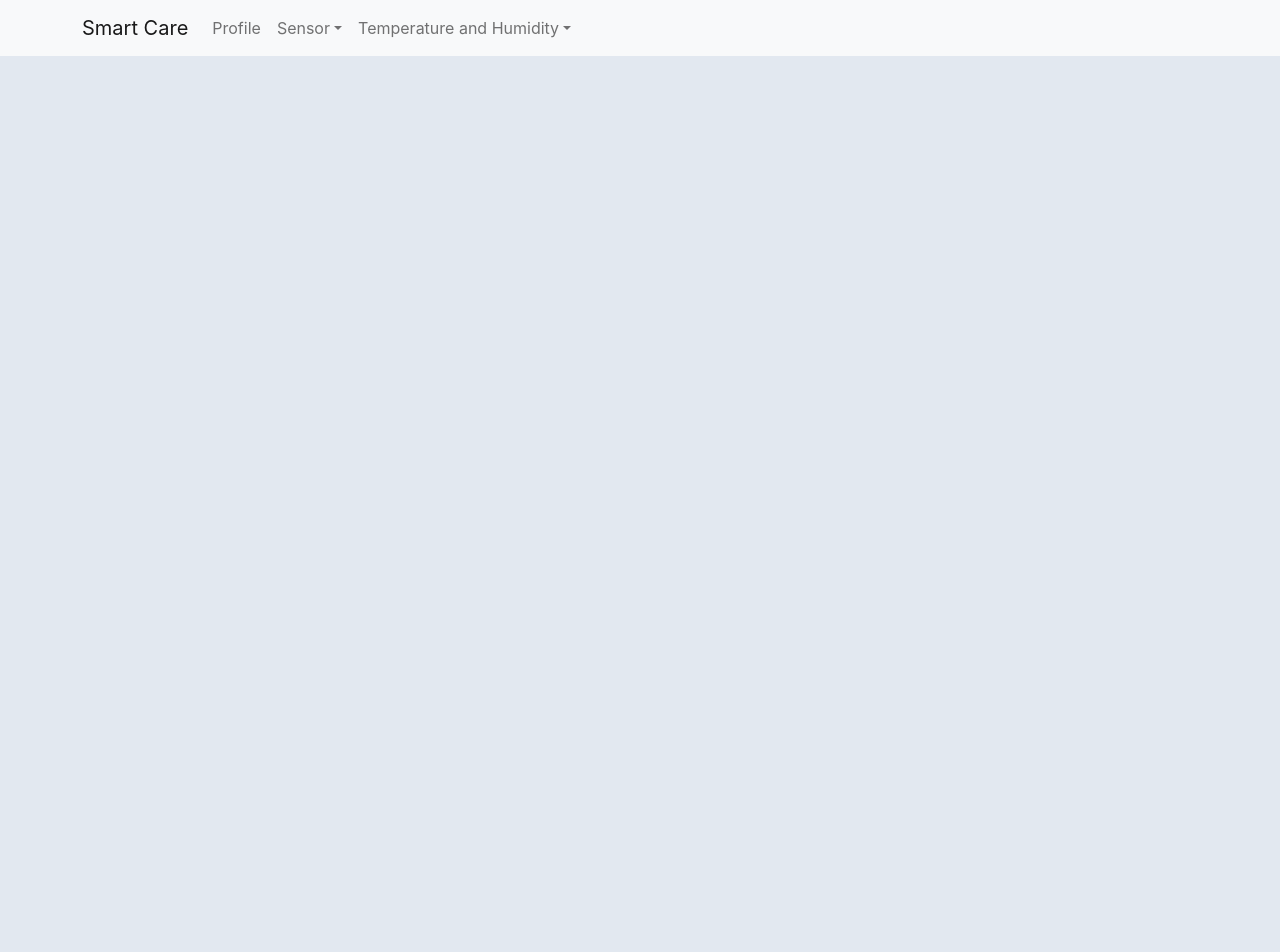
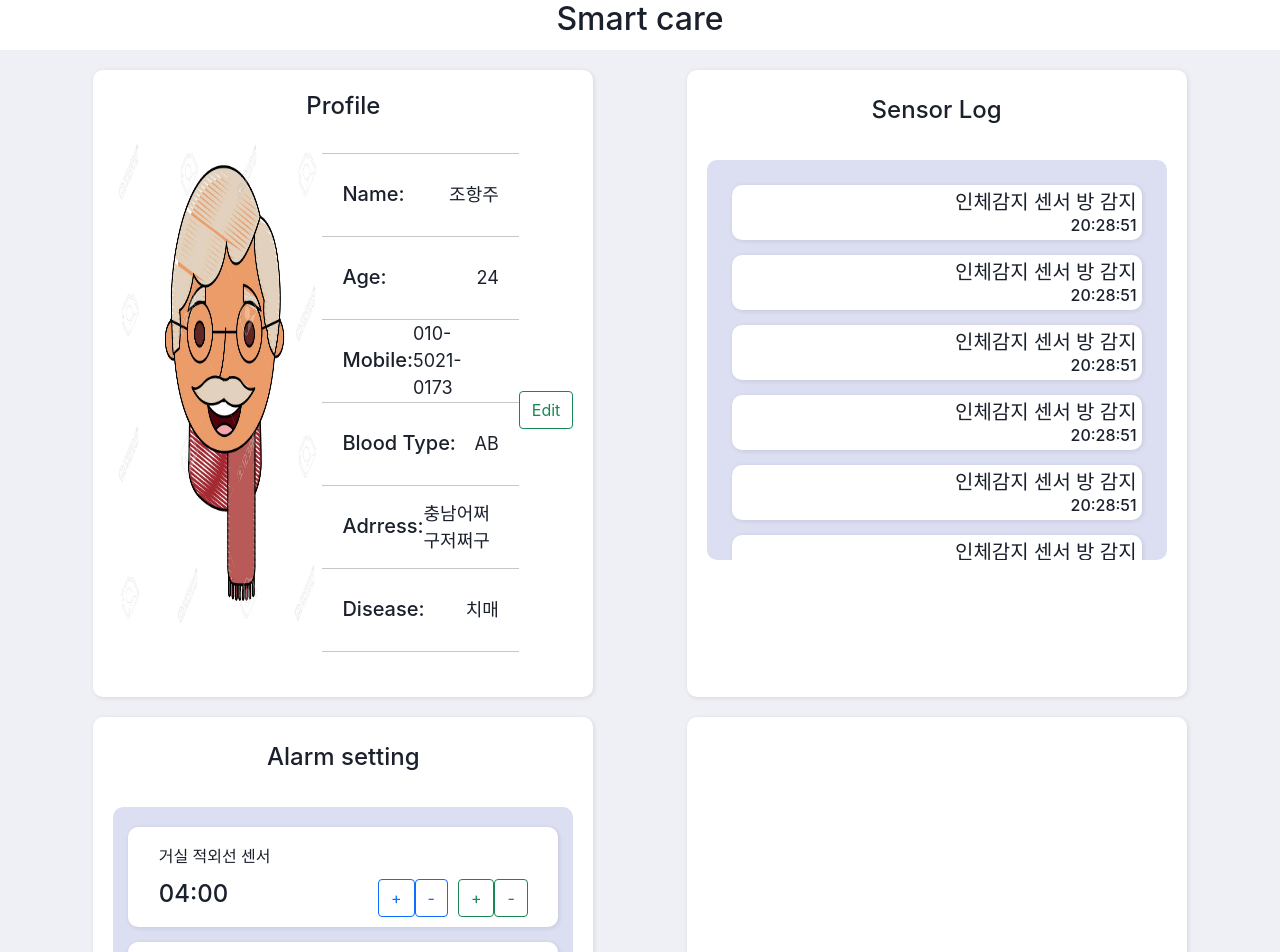
Before and after one commit to josajang98/smart_care, a React (Create React App) app in the folder smartcare/: page / in a window 1280 px wide. Shown: the top 952 px of the page. Before the commit the page ends 800 px from the top, so only its background shows below. Built offline with nearby package versions, Linux system fonts and the light colour scheme.

Commit message:
Style: 전체 레이아웃 수정

```diff
--- a/smartcare/src/Alarm.css
+++ b/smartcare/src/Alarm.css
@@ -1,26 +1,44 @@
 .alarm {
   height: 100%;
-  background-color: #f8f9fa;
 }
-.obj {
+.alarm .sensor-value-settings {
+  padding: 5px 0px;
+  background-color: #dcdff1;
+  border-radius: 10px;
+  margin: 20px;
+  margin-bottom: 0px;
+}
+
+.alarm .sensor-value-settings .obj {
   display: flex;
+  flex-direction: column;
   align-items: center;
   justify-content: space-between;
   padding: 10px;
   height: 100px;
+  background-color: white;
+  border-radius: 10px;
+  margin: 15px;
+
+  box-shadow: 1px 1px 5px 0px rgb(0 0 0 / 10%);
 }
-.obj .info {
+.alarm .sensor-value-settings .obj .info {
+  width: 90%;
+  float: left;
   display: flex;
+  align-items: center;
+}
+.alarm .sensor-value-settings .obj .btn-group .btns {
+  margin-left: 10px;
+}
+.alarm .sensor-value-settings .obj .time-btn {
+  display: flex;
+  width: 90%;
   justify-content: space-between;
   align-items: center;
 }
-.obj .btn-group .btns {
-  margin-left: 10px;
-}
+
 .save-btn {
   margin: 20px;
   float: right;
 }
-hr {
-  margin: 0;
-}
--- a/smartcare/src/Alarm.js
+++ b/smartcare/src/Alarm.js
@@ -62,14 +62,13 @@ function Obj({ name, h, m, setTimes, times }) {
 
   }
   return (
-    <div>
-      <article className='obj'>
-
-        <div className='info'>
-          <h6>{name}</h6>
-        </div>
+    <article className='obj'>
+      <div className='info'>
+        <h6>{name}</h6>
+      </div>
+      <div className='time-btn'>
         <div className='time'>
-          <h6>{h}:{m}</h6>
+          <h4>{h}:{m}</h4>
         </div>
         <div className='btn-group'>
           <div className='btns'>
@@ -81,13 +80,9 @@ function Obj({ name, h, m, setTimes, times }) {
             <Button onClick={() => { setHourMin(name, 'mm', setTimes) }} variant="outline-success">-</Button>
           </div>
         </div>
+      </div>
 
-
-
-      </article>
-      <hr />
-    </div>
-
+    </article>
   )
 }
 export default Alarm;
--- a/smartcare/src/App.css
+++ b/smartcare/src/App.css
@@ -1,18 +1,34 @@
-.text-link {
-  color: inherit;
-  text-decoration: inherit;
-}
-html {
-  height: 100%;
+#root,
+html,
+.App {
+  height: auto;
 }
 body {
   height: 100%;
   color: #1a202c;
   text-align: left;
-  background-color: #e2e8f0;
+  background-color: #eff0f5;
+}
+.header {
+  background-color: white;
+  text-align: center;
+  height: 50px;
+}
+main {
+  display: flex;
+  flex-wrap: wrap;
+  justify-content: space-evenly;
+  padding: 10px;
 }
 
-#root,
-.App {
-  height: 100%;
+.widget {
+  width: 500px;
+  height: auto;
+  margin: 10px;
+  border-radius: 10px;
+  box-shadow: 1px 1px 5px 0px rgb(0 0 0 / 10%);
+  background-color: white;
 }
+
+@media screen and (min-width: 769px) {
+}
--- a/smartcare/src/App.js
+++ b/smartcare/src/App.js
@@ -10,36 +10,23 @@ import TH from './TH'
 function App() {
   return (
     <div className="App">
-      <Navi></Navi>
-      <Route exact path='/'><Home /></Route>
-      <Route path='/profile'><Profile /></Route>
-      <Route path='/sensor'><Sensor /></Route>
-      <Route path='/alarm'><Alarm /></Route>
-      <Route path='/th'><TH /></Route>
+      <header className='header'><h2>Smart care</h2></header>
+      <main>
+        <article className='widget'>
+          <Profile />
+        </article>
+        <article className='widget'>
+          <Sensor />
+        </article>
+        <article className='widget'>
+          <Alarm />
+        </article>
+        <article className='widget'>
+          <TH />
+        </article>
+      </main>
     </div>
   );
 }
-function Navi() {
-  return (
-    <Navbar bg="light" expand="lg">
-      <Container>
-        <Navbar.Brand ><Link className='text-link' to='/'>Smart Care</Link></Navbar.Brand>
-        <Navbar.Toggle aria-controls="basic-navbar-nav" />
-        <Navbar.Collapse id="basic-navbar-nav">
-          <Nav className="me-auto">
-            <Nav.Link ><Link className='text-link' to='/profile'>Profile</Link></Nav.Link>
-            <NavDropdown title="Sensor" id="basic-nav-dropdown">
-              <NavDropdown.Item ><Link className='text-link' to='/sensor'>Sensor log</Link></NavDropdown.Item>
-              <NavDropdown.Item ><Link className='text-link' to='/alarm'>Alarm setting</Link></NavDropdown.Item>
-            </NavDropdown>
-            <NavDropdown title="Temperature and Humidity" id="basic-nav-dropdown">
-              <NavDropdown.Item ><Link className='text-link' to='/th1'>Living room</Link></NavDropdown.Item>
-              <NavDropdown.Item ><Link className='text-link' to='/th2'>Room</Link></NavDropdown.Item>
-            </NavDropdown>
-          </Nav>
-        </Navbar.Collapse>
-      </Container>
-    </Navbar>
-  )
-}
+
 export default App;
--- a/smartcare/src/Profile.js
+++ b/smartcare/src/Profile.js
@@ -36,8 +36,8 @@ function Display({ update, setUpdate }) {
           <li><h5>Blood Type:</h5>AB</li><hr />
           <li><h5>Adrress:</h5>충남어쩌구저쩌구</li><hr />
           <li><h5>Disease:</h5>치매</li><hr />
-          <Button onClick={() => { setUpdate(!update) }} variant="outline-success">Edit</Button>{' '}
         </ul>
+        <Button className='btn' onClick={() => { setUpdate(!update) }} variant="outline-success">Edit</Button>{' '}
       </article>
     </section>
   )
@@ -57,9 +57,8 @@ function EditPage({ update, setUpdate }) {
           <li><h5>Blood Type:</h5><input></input></li><hr />
           <li><h5>Adrress:</h5><input></input></li><hr />
           <li><h5>Disease:</h5><input></input></li><hr />
-          <Button onClick={() => { setUpdate(!update) }} variant="outline-primary">Update</Button>{' '}
-
         </ul>
+        <Button className='btn' onClick={() => { setUpdate(!update) }} variant="outline-primary">Update</Button>{' '}
       </article>
     </section>
   )
--- a/smartcare/src/profile.css
+++ b/smartcare/src/profile.css
@@ -2,16 +2,11 @@
   width: auto;
   height: 100%;
   font-size: large;
-  box-shadow: 10px;
-  padding: 20px;
+  border-style: none;
+  padding: 0px 20px;
+  margin-bottom: 10px;
 }
-input {
-  border-width: 0.5px;
-  border-radius: 0.5em;
-  width: 200px;
 
-  outline: none;
-}
 article {
   height: 100%;
 }
@@ -21,29 +16,34 @@ article {
 img {
   width: 100%;
 }
-ul {
+.profile .card .info ul {
   width: 100%;
   padding: 0;
   list-style: none;
 }
-li {
-  border-style: solid;
-  border-width: 0px;
+.profile .card .info ul li {
   padding: 10px;
   margin: 10px;
+  height: 50px;
   display: flex;
   align-items: center;
   justify-content: space-between;
 }
-h4 {
-  margin-bottom: 0;
+.profile .card .info ul li input {
+  border-width: 0.5px;
+  border-radius: 0.5em;
+  width: 180px;
+  height: 40px;
+  outline: none;
+  padding: 2px 5px;
+}
+.profile .card .info .btn {
+  float: right;
 }
 .title {
-  background-color: #f8f9fa;
+  background-color: white;
   text-align: center;
-  border-style: solid;
-  border-width: 0.1px 0px;
-  border-color: gray;
+  margin-top: 10px;
   height: 60px;
   display: flex;
   justify-content: center;
@@ -52,6 +52,7 @@ h4 {
 .title h4 {
   margin-bottom: 0;
 }
+
 @media screen and (min-width: 769px) {
   .profile {
     width: 100%;
@@ -70,8 +71,6 @@ h4 {
     height: 500px;
   }
   .info {
-    border-color: blue;
-    border-width: 5px;
     width: 600px;
     display: flex;
     align-items: center;
--- a/smartcare/src/sensor.css
+++ b/smartcare/src/sensor.css
@@ -1,40 +1,27 @@
-.logs {
-  background-color: #f8f9fa;
-  height: 700px;
-  padding: 10px;
+.sensor .logs {
+  height: 400px;
+  margin: 20px;
   overflow: auto;
+  background-color: #dcdff1;
+  border-radius: 10px;
 }
 .message {
   text-align: right;
-  border-style: solid;
-  border-width: 0.1px;
-  border-radius: 1em;
-  box-shadow: 1px 1px 1px grey;
+
+  background-color: white;
+  border-radius: 10px;
+  box-shadow: 1px 1px 5px 0px rgb(0 0 0 / 10%);
   padding: 5px;
-  margin: 20px;
+  margin: 15px;
   height: 55px;
 }
-.title {
-  background-color: #f8f9fa;
-  text-align: center;
-  border-style: solid;
-  border-width: 0.1px 0px;
-  border-color: gray;
-  height: 60px;
-  display: flex;
-  justify-content: center;
-  align-items: center;
-}
-.title h4 {
-  margin-bottom: 0;
-}
+
 h5,
 h6 {
   margin-bottom: 2px;
 }
 @media screen and (min-width: 769px) {
   .logs {
-    background-color: #f8f9fa;
     height: 100%;
     padding: 10px;
     overflow: auto;
```
